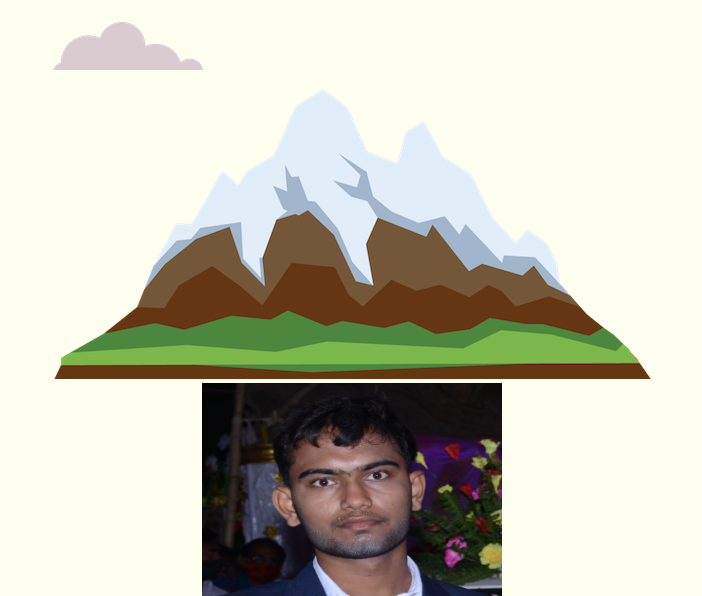
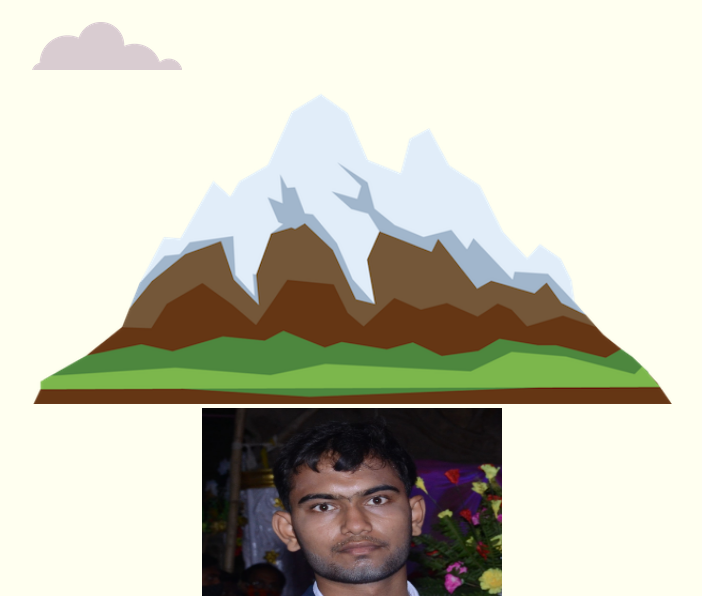
Before and after one commit to rajdevesh/PersonalCV, a plain HTML site: page index.html in a window 1280 px wide. Shown: the part 204-800 px from the top of the page, without its empty margins (288-990 px from the left). Drawn offline with Linux system fonts and the light colour scheme; a web font is replaced by a local one.

Commit message:
Update index.html

```diff
--- a/index.html
+++ b/index.html
@@ -18,7 +18,7 @@
     </h1>
     <p>a programmer.</p>
     <img class="bottom-cloud" src="images/cloud.png" alt="cloud-img">
-    <img class="mountain" src="images/mountain.png" alt="mountain-img">
+    <img class="mountain" src="images/mountain.png" alt="mountain-img" height="50%" width="50%">
 </div>
 <div class="middle-container">
     <div class="profile">
```
